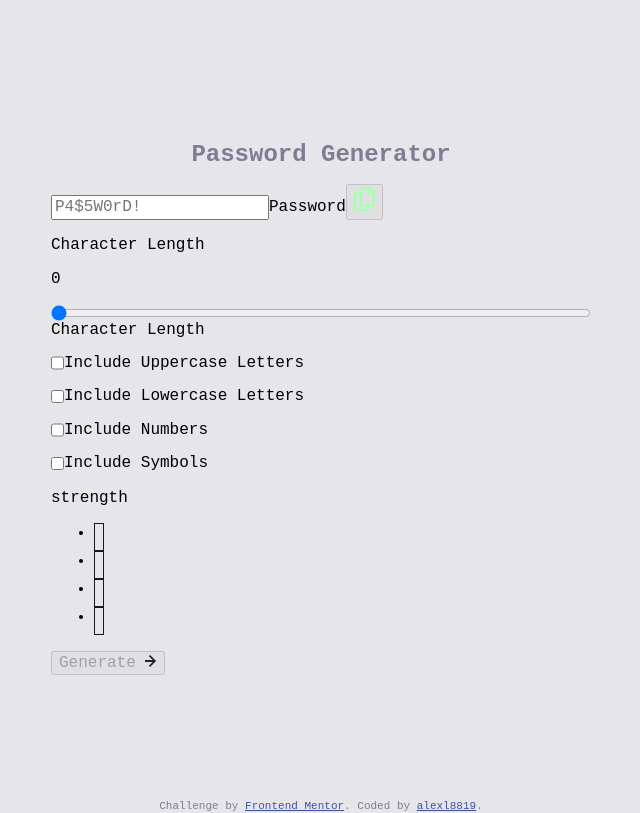
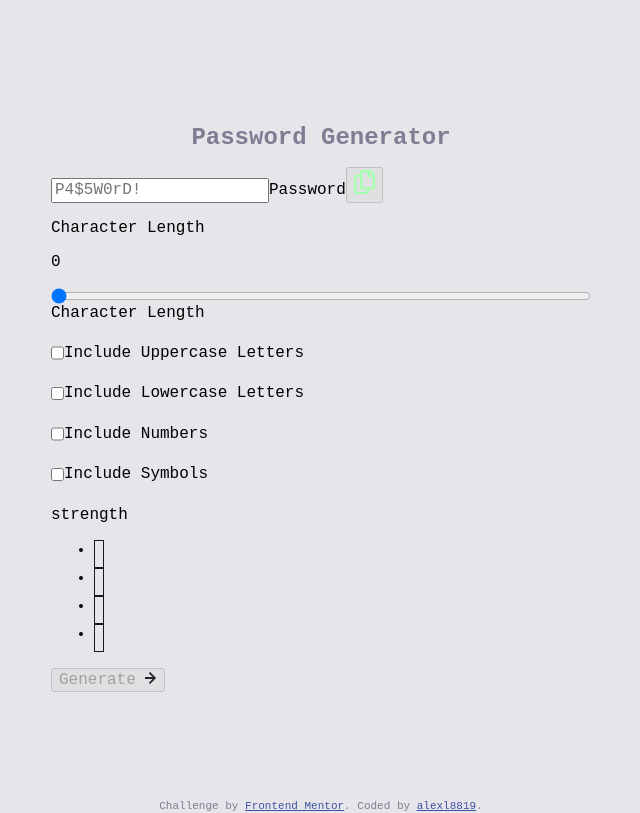
Before and after one commit to alexl8819/password-generator-app, a React (Vite) app: page / in a window 1280 px wide. Shown: the whole page, without its empty margins (319-959 px from the left). Built offline with nearby package versions, Linux system fonts and the light colour scheme.

Commit message:
refactor: add more spacing between components

```diff
--- a/src/components/ActionForm.module.css
+++ b/src/components/ActionForm.module.css
@@ -10,7 +10,7 @@
 }
 
 .generation-form__options-includes {
-  margin-top: 35px;
+  margin: 40px 0 25px;
 }
 
 .generation-form__submit {
--- a/src/components/Option.module.css
+++ b/src/components/Option.module.css
@@ -1,8 +1,7 @@
 .option {
   display: flex;
   flex-direction: row;
-  margin-top: 15px;
-  margin-bottom: 15px;
+  margin: 22px 0;
 }
 
 .option__label {
--- a/src/components/Slider.module.css
+++ b/src/components/Slider.module.css
@@ -14,7 +14,7 @@
   display: flex;
   justify-content: space-between;
   align-items: center;
-  margin-bottom: 10px;
+  margin-bottom: 20px;
 }
 
 .slider__label--hidden {
--- a/src/components/StrengthRating.module.css
+++ b/src/components/StrengthRating.module.css
@@ -7,8 +7,7 @@
   background-color: var(--black);
   font-size: 0.875rem;
   text-transform: uppercase;
-  margin: 10px;
-  margin-top: 0;
+  margin: 0 10px 25px;
   padding: 2px 15px;
 }
 
```
